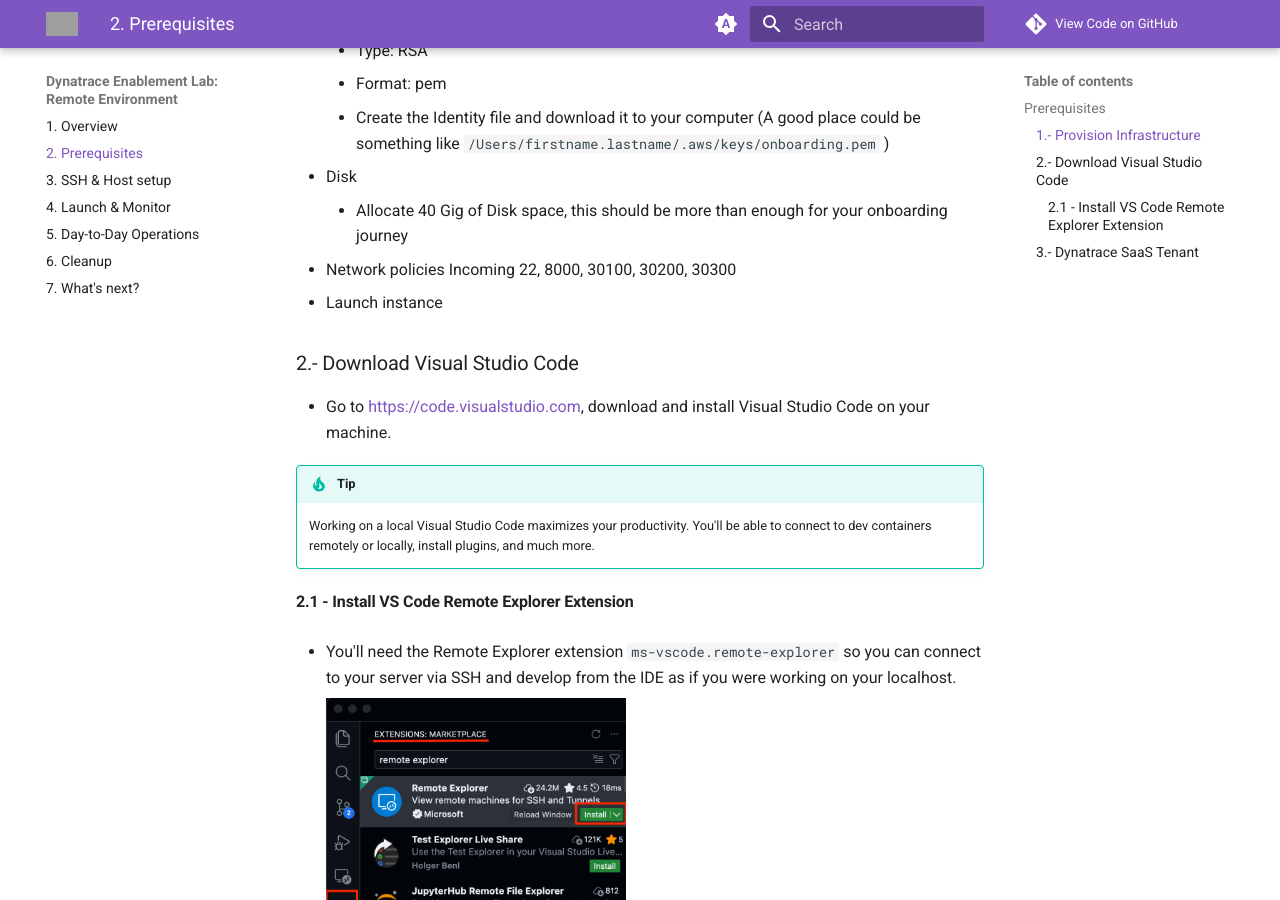
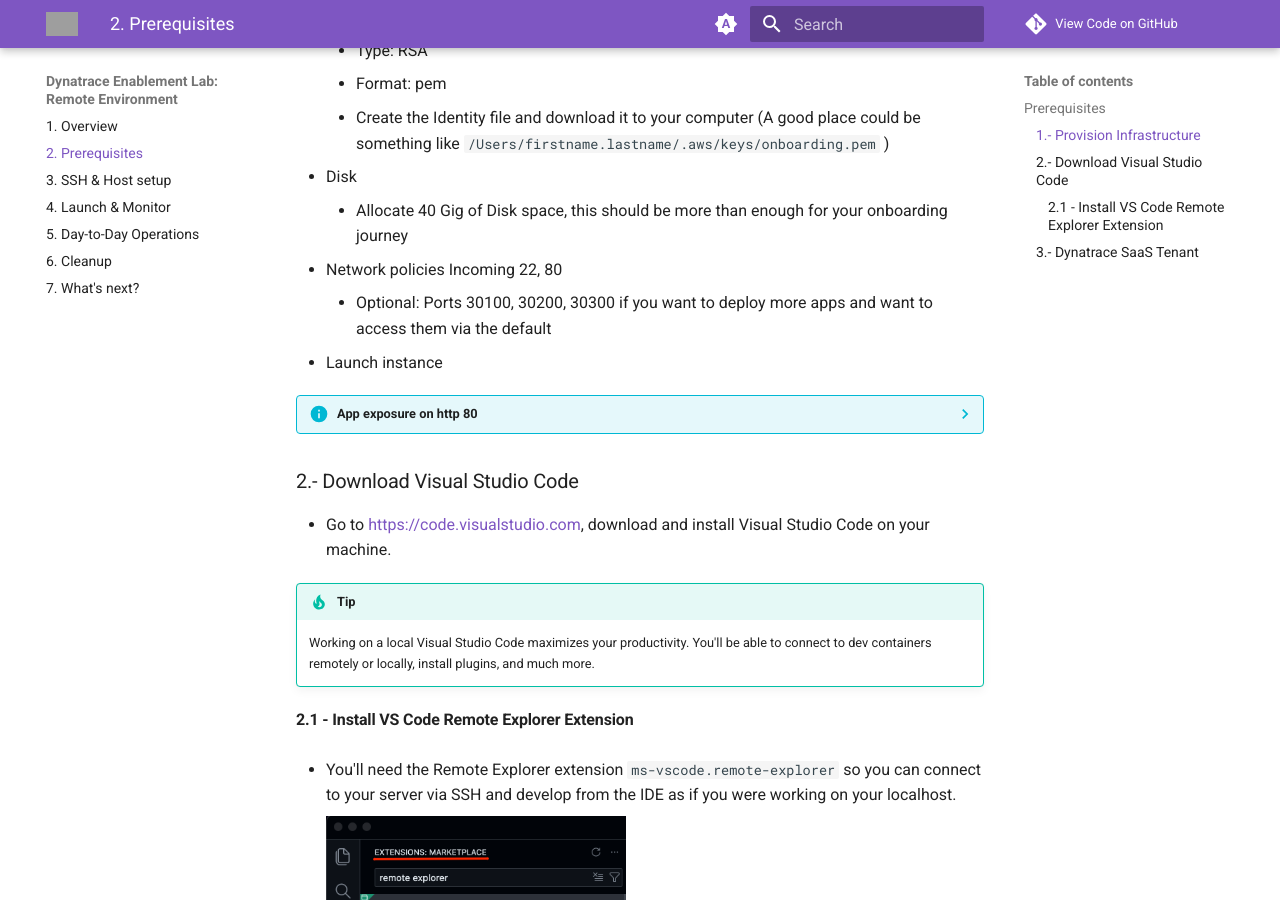
Before and after one commit to danatrace/remote-environment, an MkDocs documentation site: the page built from docs/environment.md, in a window 1280 px wide and 900 px high, scrolled down 775 px. Built offline with MkDocs 1.6.1 and Material for MkDocs 9.7.7, drawn with Linux system fonts in a browser that asks for light colours; comment, search, counter and statistics services are not loaded; grey boxes are pictures that could not be loaded.

Commit message:
Exposure on HTTP

```diff
--- a/docs/environment.md
+++ b/docs/environment.md
@@ -27,9 +27,12 @@ Navigate to your AWS Account and open create EC2 instance:
     - Create the Identity file and download it to your computer (A good place could be something like `/Users/firstname.lastname/.aws/keys/onboarding.pem` )
 - Disk
     - Allocate 40 Gig of Disk space, this should be more than enough for your onboarding journey
-- Network policies Incoming 22, 8000, 30100, 30200, 30300
+- Network policies Incoming 22, 80
+    - Optional: Ports 30100, 30200, 30300 if you want to deploy more apps and want to access them via the default
 - Launch instance
 
+??? info "App exposure on http 80"
+    The apps in this framework are exposed via Kubernetes NodePort in the ports 30100, 30200 and 30300. For convenience reasons, in this training port 30100 is being routed via IPTABLES to port 80. Reason is that some corporate firewalls block traffic in those ports.
 <!--
 t2.xlarge in Virginia Linux base 0.1856 USD
 t3.xlarge in Virginia Linux base 0.1664 USD
```
Also changed, not shown: 1 other file.
